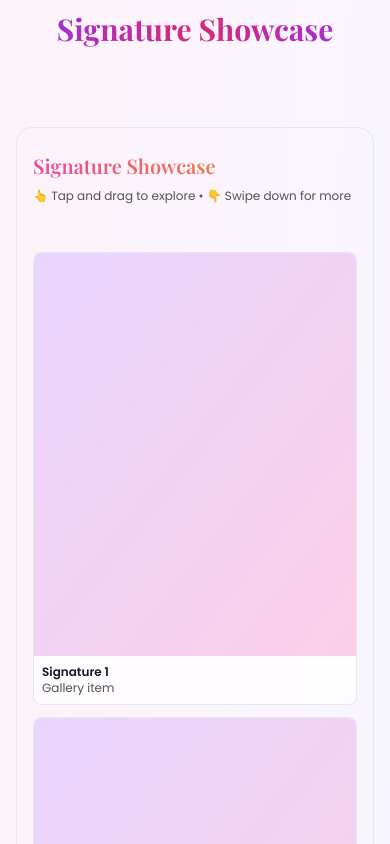
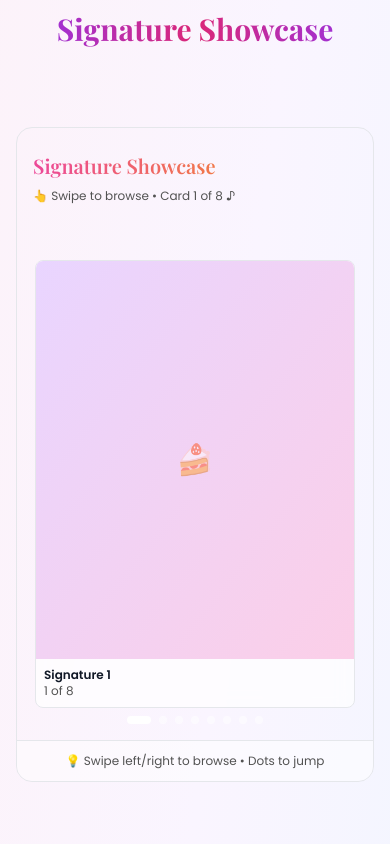
Before and after one commit to gul-ahm/cake-n-crush, a React (Vite) app: page / in a window 390 px wide. Shown: the part 960-1804 px from the top of the page. Built offline with nearby package versions, Linux system fonts and the light colour scheme.

Commit message:
feat: add swipe card interaction for mobile

```diff
--- a/src/components/home/Showcase.jsx
+++ b/src/components/home/Showcase.jsx
@@ -2,11 +2,12 @@ import { useEffect, useRef, useState, useCallback, useMemo, memo } from 'react'
 import gsap from 'gsap'
 import { ScrollTrigger } from 'gsap/ScrollTrigger'
 import usePortfolio from '../../hooks/usePortfolio'
+import { playSwipeSound, playCardFlipSound } from '../../utils/soundEffects'
 
 gsap.registerPlugin(ScrollTrigger)
 
 // Memoized card component for performance
-const ShowcaseCard = memo(({ item }) => {
+const ShowcaseCard = memo(({ item, isFocused, index, total }) => {
   const [imageLoaded, setImageLoaded] = useState(false)
   const imgRef = useRef(null)
 
@@ -34,11 +35,17 @@ const ShowcaseCard = memo(({ item }) => {
 
   return (
     <div
-      className="sc-card rounded-lg overflow-hidden border bg-white/70 dark:bg-neutral-900/60 backdrop-blur transition-transform duration-200 hover:scale-105 active:scale-95 md:min-w-[260px] min-w-full sm:min-w-[260px]"
+      className="rounded-lg overflow-hidden border bg-white/70 dark:bg-neutral-900/60 backdrop-blur md:min-w-[260px] min-w-full sm:min-w-[260px] transition-all duration-300"
       style={{
         flex: 'auto',
         cursor: 'pointer',
-        willChange: 'transform',
+        willChange: 'transform, filter',
+        // Mobile swipe card styling
+        ...(typeof isFocused !== 'undefined' && {
+          opacity: isFocused ? 1 : 0.6,
+          transform: isFocused ? 'scale(1)' : 'scale(0.85)',
+          filter: isFocused ? 'blur(0px)' : 'blur(8px)',
+        }),
       }}
     >
       <div
@@ -57,23 +64,29 @@ const ShowcaseCard = memo(({ item }) => {
             style={{ willChange: imageLoaded ? 'auto' : 'opacity' }}
           />
         ) : (
-          <div className="w-full h-full bg-gradient-to-br from-purple-200 to-pink-200 dark:from-purple-900 dark:to-pink-900" />
+          <div className="w-full h-full bg-gradient-to-br from-purple-200 to-pink-200 dark:from-purple-900 dark:to-pink-900 flex items-center justify-center">
+            <span className="text-3xl opacity-50">🍰</span>
+          </div>
         )}
       </div>
 
       <div className="p-2 sm:p-3 text-xs sm:text-sm">
         <div className="font-semibold truncate text-gray-900 dark:text-white">{item.name}</div>
-        <div className="text-neutral-600 dark:text-neutral-400 line-clamp-1">Gallery item</div>
+        <div className="text-neutral-600 dark:text-neutral-400 line-clamp-1">{index + 1} of {total}</div>
       </div>
     </div>
   )
 })
+
+ShowcaseCard.displayName = 'ShowcaseCard'
 
 export default function Showcase(){
   const { items } = usePortfolio()
   const ref = useRef(null)
   const scrollContainerRef = useRef(null)
   const [isMobile, setIsMobile] = useState(window.innerWidth < 768)
+  const [focusedCardIndex, setFocusedCardIndex] = useState(0)
+  const [touchStart, setTouchStart] = useState(0)
 
   // Memoize list to avoid re-renders
   const list = useMemo(() =>
@@ -87,6 +100,7 @@ export default function Showcase(){
       clearTimeout(resizeTimeout)
       resizeTimeout = setTimeout(() => {
         setIsMobile(window.innerWidth < 768)
+        setFocusedCardIndex(0) // Reset to first card on resize
       }, 150)
     }
     window.addEventListener('resize', handleResize)
@@ -96,9 +110,8 @@ export default function Showcase(){
     }
   }, [])
 
-  // Optimized animation for desktop (horizontal scroll with pin)
+  // Desktop horizontal scroll animation with sound
   useEffect(() => {
-    // Skip animation on mobile for better performance
     if (isMobile) return
 
     const root = ref.current
@@ -109,7 +122,6 @@ export default function Showcase(){
     const distance = Math.max(0, track.scrollWidth - root.clientWidth)
     const ctx = gsap.context(() => {
       const cards = root.querySelectorAll('.sc-card')
-      // Use requestAnimationFrame for smoother animations
       gsap.from(cards, {
         opacity: 0,
         y: 20,
@@ -134,20 +146,45 @@ export default function Showcase(){
           pin: true,
           anticipatePin: 1,
           pinSpacing: true,
-          fastScrollEnd: true, // Prevent jank on fast scrolling
+          fastScrollEnd: true,
+          onUpdate: (self) => {
+            // Play scroll sound every 20% of scroll
+            const progress = Math.floor(self.progress * 5) / 5
+            if (progress > 0 && progress % 0.2 === 0) {
+              playSwipeSound()
+            }
+          }
         }
       })
     }, root)
     return () => ctx.revert()
   }, [isMobile])
 
-  // Mobile touch scroll handler with debouncing
-  const handleTouchScroll = useCallback(() => {
-    if (!scrollContainerRef.current) return
-    // Debounced scroll updates for performance
-    const container = scrollContainerRef.current
-    container.scrollLeft = container.scrollLeft // Enable horizontal scroll
-  }, [])
+  // Mobile swipe handlers
+  const handleTouchStart = useCallback((e) => {
+    if (!isMobile) return
+    setTouchStart(e.touches[0].clientX)
+  }, [isMobile])
+
+  const handleTouchEnd = useCallback((e) => {
+    if (!isMobile) return
+    const touchEnd = e.changedTouches[0].clientX
+    const diff = touchStart - touchEnd
+    const threshold = 50
+
+    if (Math.abs(diff) < threshold) return
+
+    // Swipe left: show next card
+    if (diff > threshold && focusedCardIndex < list.length - 1) {
+      setFocusedCardIndex(focusedCardIndex + 1)
+      playCardFlipSound()
+    }
+    // Swipe right: show previous card
+    else if (diff < -threshold && focusedCardIndex > 0) {
+      setFocusedCardIndex(focusedCardIndex - 1)
+      playCardFlipSound()
+    }
+  }, [isMobile, focusedCardIndex, list.length, touchStart])
 
   return (
     <section
@@ -157,46 +194,100 @@ export default function Showcase(){
       <div className="px-4 sm:px-6 py-6 sm:py-8">
         <h3 className="font-display text-gradient text-xl sm:text-2xl md:text-3xl">Signature Showcase</h3>
         <p className="text-xs sm:text-sm text-neutral-600 dark:text-neutral-300 mt-2">
-          {isMobile ? '👆 Tap and drag to explore • 👇 Swipe down for more' : '📜 Scroll to explore highlights'}
+          {isMobile
+            ? `👆 Swipe to browse • Card ${focusedCardIndex + 1} of ${list.length} ♪`
+            : '📜 Scroll to explore • Sound enabled ♪'}
         </p>
       </div>
 
-      {/* Mobile-optimized dual-scroll container */}
+      {isMobile ? (
+        // MOBILE: Swipe-focused card view with blur background and sound
+        <div
+          className="relative w-full flex-1 flex items-center justify-center py-8 px-4 sm:px-6 perspective"
+          onTouchStart={handleTouchStart}
+          onTouchEnd={handleTouchEnd}
+        >
+          {/* Background blur effect with stacked cards */}
+          <div className="absolute inset-0 flex items-center justify-center pointer-events-none">
+            {/* Far back cards (most blurred) */}
+            {list.slice(Math.max(0, focusedCardIndex - 2), focusedCardIndex).map((item, idx) => (
+              <div
+                key={`bg-${item.id}`}
+                className="absolute rounded-lg overflow-hidden border bg-white/30 dark:bg-neutral-900/30 backdrop-blur-xl"
+                style={{
+                  width: '85%',
+                  maxWidth: '300px',
+                  aspectRatio: '4/5',
+                  transform: `translateY(${(idx - 1) * 20}px)`,
+                  opacity: 0.4,
+                  filter: 'blur(12px)',
+                  zIndex: 1 + idx,
+                }}
+              >
+                {item.images?.[0] && (
+                  <img src={item.images[0]} alt={item.name} className="w-full h-full object-cover opacity-50" />
+                )}
+              </div>
+            ))}
+          </div>
+
+          {/* Focused card (front) */}
+          <div className="relative z-50 w-full max-w-xs">
+            {list[focusedCardIndex] && (
+              <ShowcaseCard
+                item={list[focusedCardIndex]}
+                isFocused={true}
+                index={focusedCardIndex}
+                total={list.length}
+              />
+            )}
+          </div>
+
+          {/* Navigation dots */}
+          <div className="absolute bottom-4 left-1/2 -translate-x-1/2 flex gap-2 z-30">
+            {list.map((_, idx) => (
+              <button
+                key={idx}
+                onClick={() => {
+                  setFocusedCardIndex(idx)
+                  playCardFlipSound()
+                }}
+                className={`w-2 h-2 rounded-full transition-all ${
+                  idx === focusedCardIndex
+                    ? 'bg-white w-6'
+                    : 'bg-white/50 hover:bg-white/75'
+                }`}
+                aria-label={`Go to card ${idx + 1}`}
+              />
+            ))}
+          </div>
+        </div>
+      ) : (
+        // DESKTOP: Horizontal scroll with sound
         <div
           ref={scrollContainerRef}
-        className={`relative w-full flex-1 flex flex-col ${
-          isMobile
-            ? 'overflow-x-auto overflow-y-auto md:overflow-hidden'
-            : 'overflow-hidden'
-        } py-6 sm:py-8 px-4 sm:px-6`}
-        style={{
-          scrollBehavior: 'smooth',
-          WebkitOverflowScrolling: 'touch', // Smooth momentum scrolling on iOS
-          scrollPaddingLeft: '1rem',
-          scrollPaddingRight: '1rem',
-        }}
-        onScroll={handleTouchScroll}
+          className="relative w-full flex-1 overflow-hidden py-8 px-6"
         >
           <div
-          className={`sc-track flex gap-3 sm:gap-4 will-change-transform ${
-            isMobile ? 'flex-col md:flex-row' : 'flex-row'
-          }`}
+            className="sc-track flex gap-4 will-change-transform"
             style={{
-            minHeight: isMobile ? 'auto' : '100%',
-            display: isMobile ? 'grid' : 'flex',
-            gridTemplateColumns: isMobile ? 'repeat(auto-fill, minmax(200px, 1fr))' : 'unset',
+              minHeight: '100%',
+              display: 'flex',
             }}
           >
             {list.map((it) => (
-            <ShowcaseCard key={it.id} item={it} />
+              <div key={it.id} className="sc-card">
+                <ShowcaseCard item={it} />
+              </div>
             ))}
           </div>
         </div>
+      )}
 
-      {/* Mobile instructions footer */}
+      {/* Mobile hint footer */}
       {isMobile && (
         <div className="px-4 sm:px-6 py-3 bg-white/50 dark:bg-black/30 text-center text-xs text-neutral-600 dark:text-neutral-300 border-t">
-          💡 Swipe horizontally & vertically to browse all items
+          💡 Swipe left/right to browse • Dots to jump
         </div>
       )}
     </section>
--- /dev/null
+++ b/src/hooks/useSwipe.js
@@ -0,0 +1,35 @@
+import { useRef, useEffect, useCallback } from 'react'
+
+export default function useSwipe(onSwipeLeft, onSwipeRight) {
+  const touchStartX = useRef(0)
+  const touchStartY = useRef(0)
+  const isSwiping = useRef(false)
+
+  const handleTouchStart = useCallback((e) => {
+    touchStartX.current = e.touches[0].clientX
+    touchStartY.current = e.touches[0].clientY
+    isSwiping.current = true
+  }, [])
+
+  const handleTouchEnd = useCallback((e) => {
+    if (!isSwiping.current) return
+
+    const touchEndX = e.changedTouches[0].clientX
+    const touchEndY = e.changedTouches[0].clientY
+
+    const deltaX = touchEndX - touchStartX.current
+    const deltaY = Math.abs(touchEndY - touchStartY.current)
+
+    // Only register swipe if horizontal movement > vertical
+    if (Math.abs(deltaX) > 50 && deltaY < 50) {
+      if (deltaX > 0) {
+        onSwipeRight?.()
+      } else {
+        onSwipeLeft?.()
+      }
+    }
+    isSwiping.current = false
+  }, [onSwipeLeft, onSwipeRight])
+
+  return { handleTouchStart, handleTouchEnd }
+}
--- /dev/null
+++ b/src/utils/soundEffects.js
@@ -0,0 +1,52 @@
+// Swipe sound effect using Web Audio API
+export const playSwipeSound = () => {
+  try {
+    const audioContext = new (window.AudioContext || window.webkitAudioContext)()
+    const now = audioContext.currentTime
+
+    // Create oscillator for swipe sound
+    const osc = audioContext.createOscillator()
+    const gain = audioContext.createGain()
+
+    osc.connect(gain)
+    gain.connect(audioContext.destination)
+
+    // Frequency sweep (whoosh effect)
+    osc.frequency.setValueAtTime(400, now)
+    osc.frequency.exponentialRampToValueAtTime(200, now + 0.1)
+
+    // Volume envelope
+    gain.gain.setValueAtTime(0.3, now)
+    gain.gain.exponentialRampToValueAtTime(0.01, now + 0.1)
+
+    osc.start(now)
+    osc.stop(now + 0.1)
+  } catch (e) {
+    console.log('Audio not available:', e.message)
+  }
+}
+
+export const playCardFlipSound = () => {
+  try {
+    const audioContext = new (window.AudioContext || window.webkitAudioContext)()
+    const now = audioContext.currentTime
+
+    // Create a click/flip sound
+    const osc = audioContext.createOscillator()
+    const gain = audioContext.createGain()
+
+    osc.connect(gain)
+    gain.connect(audioContext.destination)
+
+    osc.frequency.setValueAtTime(800, now)
+    osc.frequency.exponentialRampToValueAtTime(600, now + 0.08)
+
+    gain.gain.setValueAtTime(0.2, now)
+    gain.gain.exponentialRampToValueAtTime(0, now + 0.08)
+
+    osc.start(now)
+    osc.stop(now + 0.08)
+  } catch (e) {
+    console.log('Audio not available:', e.message)
+  }
+}
```
Also changed, not shown: src/utils/audioEffects.js (added, +53 -0 lines). Lines whose indentation alone changed are shown as unchanged.
